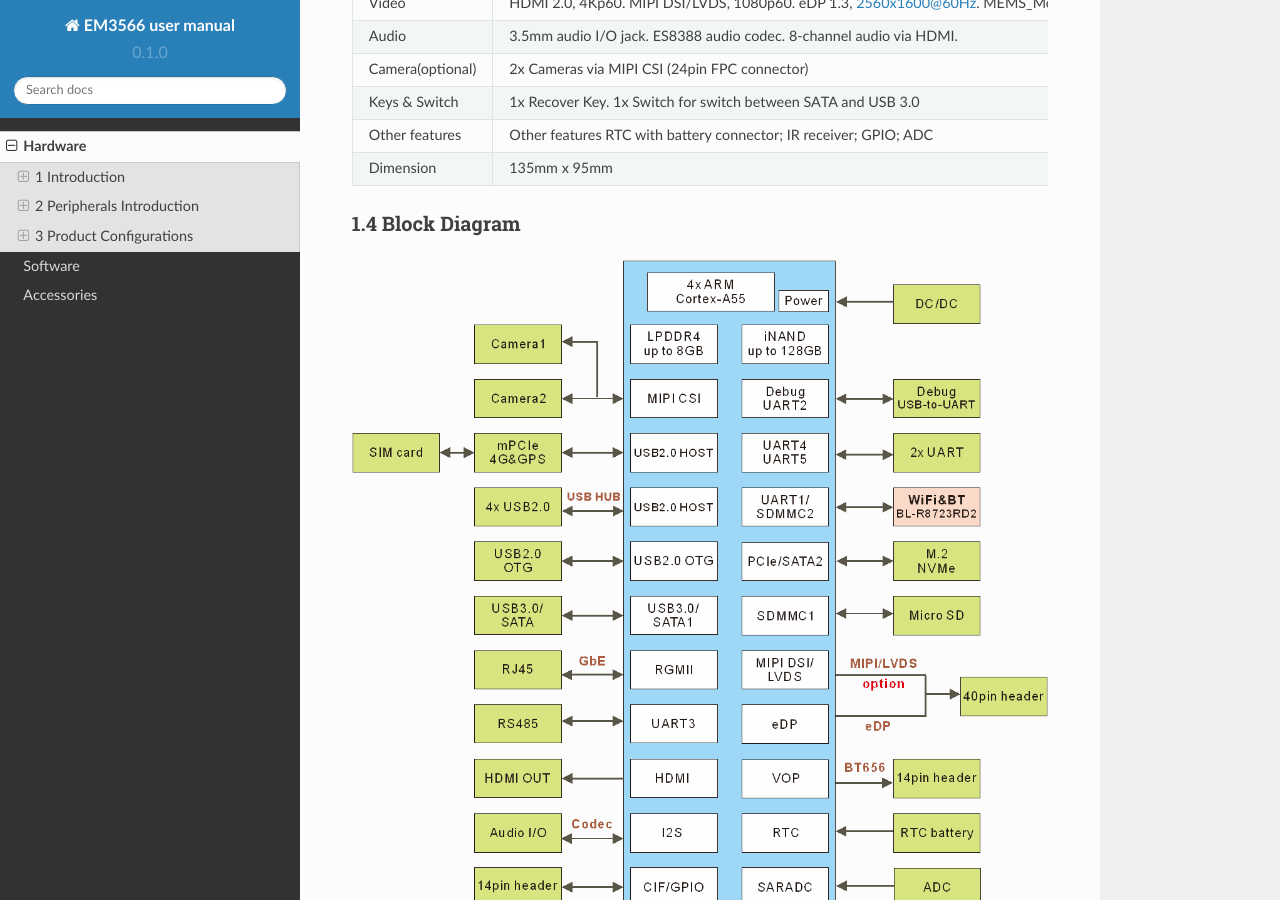
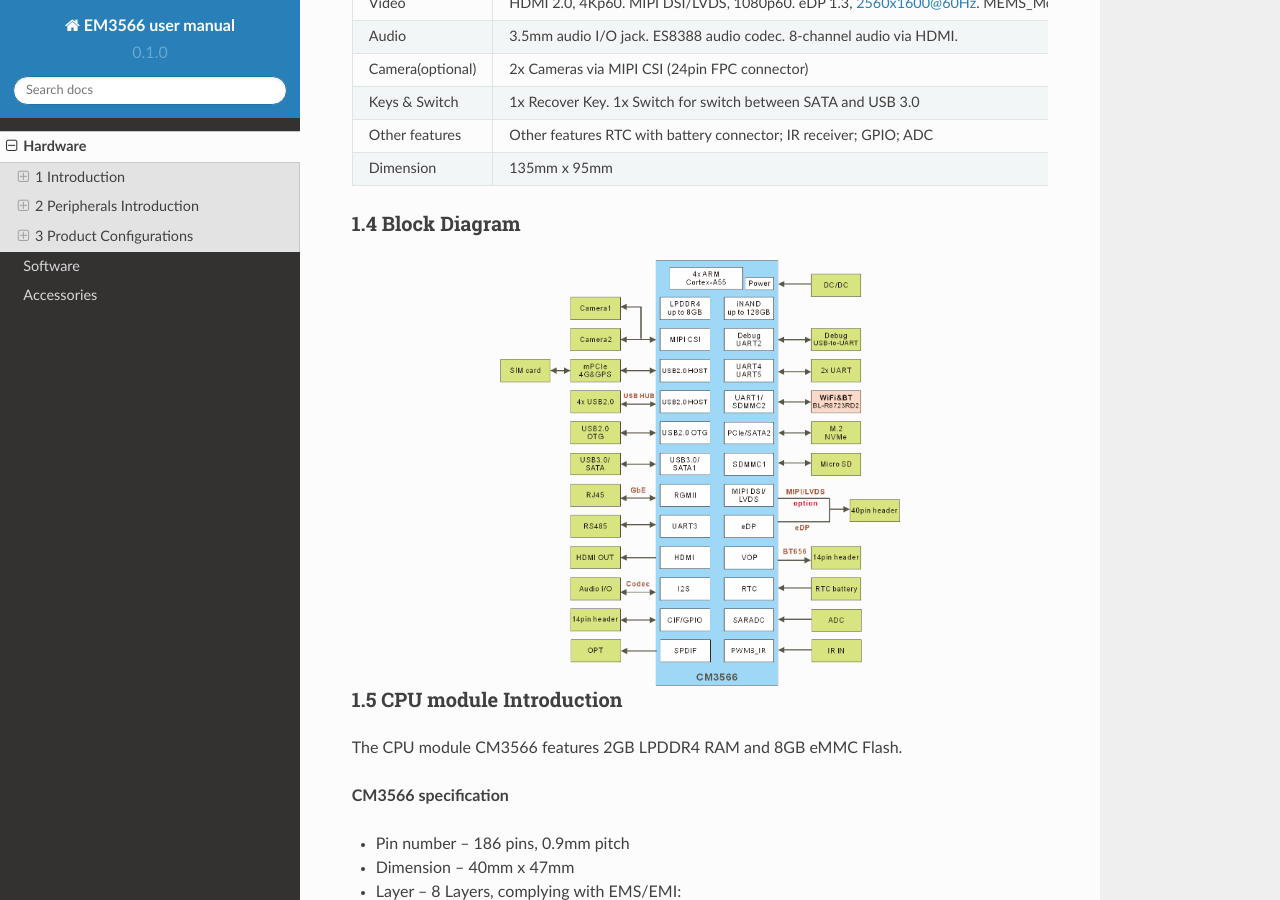
Before and after one commit to boardcon/EM3566, a Sphinx documentation site: the page built from docs/source/hardware.rst, in a window 1280 px wide and 900 px high, scrolled down 1390 px. Built offline with Sphinx 7.4.7 and the Read the Docs theme 2.0.0, drawn with Linux system fonts in a browser that asks for light colours.

Commit message:
Update hardware.rst

```diff
--- a/docs/source/hardware.rst
+++ b/docs/source/hardware.rst
@@ -76,6 +76,7 @@ equipment.
 .. figure:: ./image/EM3566_SBC_Block_diagram.gif
    :align: center
    :alt: EM3566_SBC_Block_diagram
+   :width: 400px
 
 1.5 CPU module Introduction
 ^^^^^^^^^^^^^^^^^^^^^^^^^^^^
@@ -93,7 +94,7 @@ The CPU module CM3566 features 2GB LPDDR4 RAM and 8GB eMMC Flash.
 .. figure:: ./image/CM3566_PCB_Dimension.png
    :align: center
    :alt: CM3566_PCB_Dimension
-   :width: 500px
+   :width: 350px
 
 2 Peripherals Introduction
 --------------------------
```
